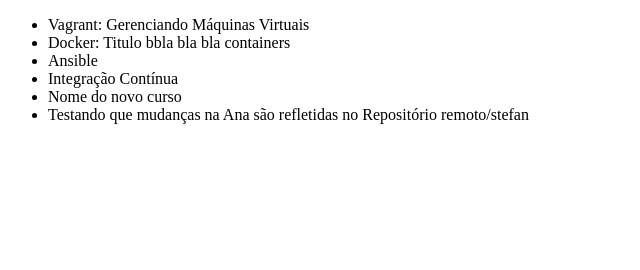
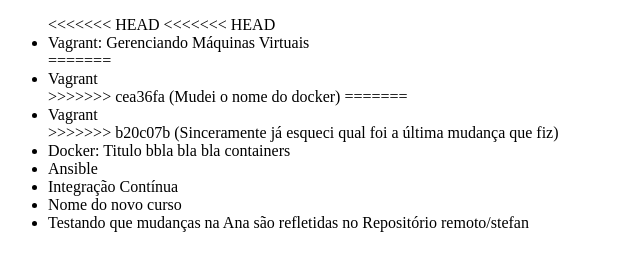
Before and after one commit to inpathos/alura-git, a plain HTML site: page index.html in a window 1280 px wide. Shown: the whole page, without its empty margins (0-640 px from the left). Drawn offline with Linux system fonts and the light colour scheme.

```diff
--- a/index.html
+++ b/index.html
@@ -6,7 +6,15 @@
 </head>
 <body>
     <ul>
+<<<<<<< HEAD
+<<<<<<< HEAD
         <li>Vagrant: Gerenciando Máquinas Virtuais</li>
+=======
+        <li>Vagrant</li>
+>>>>>>> cea36fa (Mudei o nome do docker)
+=======
+        <li>Vagrant</li>
+>>>>>>> b20c07b (Sinceramente já esqueci qual foi a última mudança que fiz)
         <li>Docker: Titulo bbla bla bla containers</li>
         <li>Ansible</li>
         <li>Integração Contínua</li>
```
